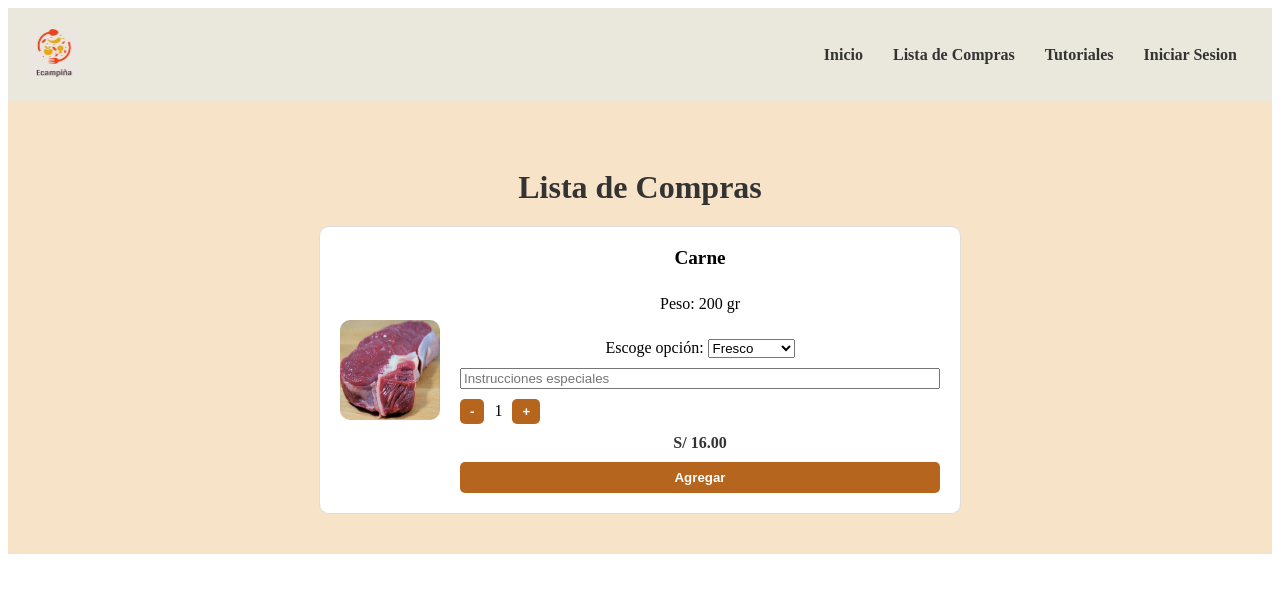
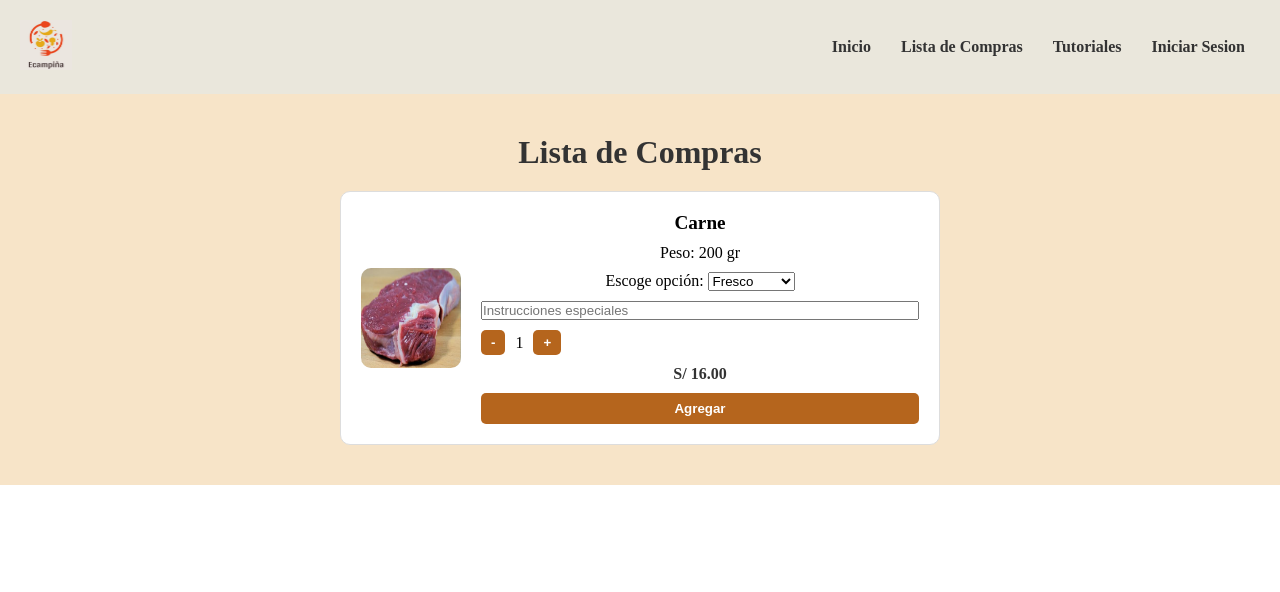
Before and after one commit to albertolipa/PROYECTO-COCINA, a plain HTML site: page lista.html in a window 1280 px wide. Drawn offline with Linux system fonts and the light colour scheme.

Commit message:
add: Styles

```diff
--- a/lista.css
+++ b/lista.css
@@ -1,3 +1,38 @@
+/* Reset CSS */
+* {
+    margin: 0;
+    padding: 0;
+    box-sizing: border-box;
+}
+
+/* Estilo de Encabezado */
+header {
+    display: flex;
+    justify-content: space-between;
+    align-items: center;
+    padding: 20px;
+    background-color: #eae7dc;
+}
+
+.logo-img {
+    height: 50px;
+}
+
+nav ul {
+    display: flex;
+    list-style: none;
+}
+
+nav ul li {
+    margin: 0 15px;
+}
+
+nav ul li a {
+    text-decoration: none;
+    color: #333;
+    font-weight: bold;
+}
+
 /* Sección de Lista de Compras */
 .seccion-lista-compras {
     padding: 40px 20px;
@@ -88,33 +123,3 @@
 .btn-agregar:hover {
     background-color: #8c4a14;
 }
-
-
-
-/* Estilo de Encabezado */
-header {
-    display: flex;
-    justify-content: space-between;
-    align-items: center;
-    padding: 20px;
-    background-color: #eae7dc;
-}
-
-.logo-img {
-    height: 50px;
-}
-
-nav ul {
-    display: flex;
-    list-style: none;
-}
-
-nav ul li {
-    margin: 0 15px;
-}
-
-nav ul li a {
-    text-decoration: none;
-    color: #333;
-    font-weight: bold;
-}
--- a/tutoriales.css
+++ b/tutoriales.css
@@ -1,3 +1,10 @@
+/* Reset CSS */
+* {
+    margin: 0;
+    padding: 0;
+    box-sizing: border-box;
+}
+
 /* Sección de Tutoriales */
 .seccion-tutoriales {
     padding: 40px 20px;
```
